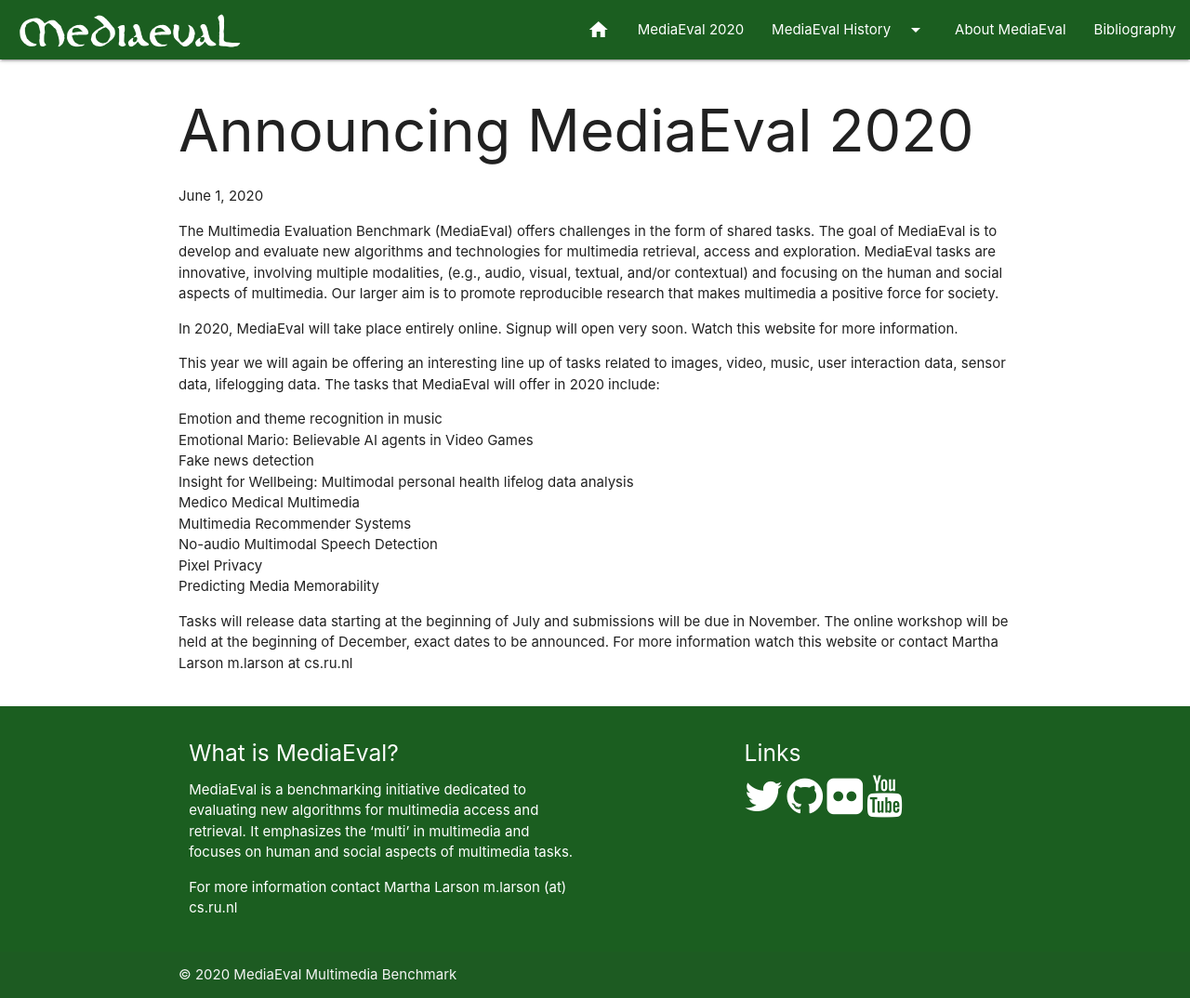
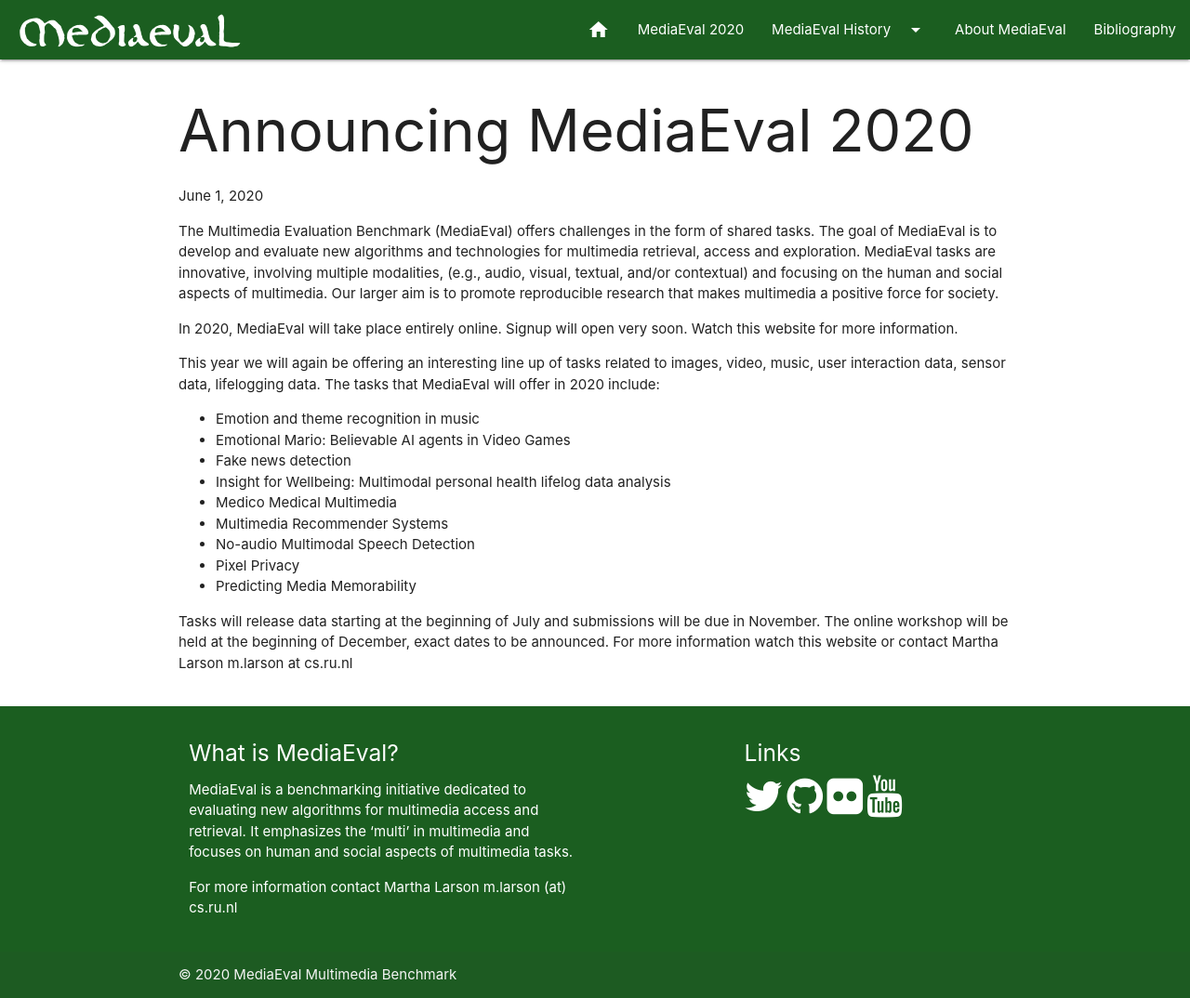
Before and after one commit to multimediaeval/multimediaeval.github.io, a Jekyll site: the page built from _posts/2020-06-01-annoucing-2020.md, in a window 1280 px wide and 1074 px high. Shown: the whole window at 93% size. Built offline with Jekyll 4.4.1, drawn with Linux system fonts in a browser that asks for light colours.

Commit message:
solved unordered list Materialize problem, explained in more detail here: https://github.com/Dogfalo/materialize/issues/2582#issuecomment-649188333

```diff
--- a/_includes/bs/header/_nav.html
+++ b/_includes/bs/header/_nav.html
@@ -16,7 +16,7 @@
         <i class="material-icons" style="color:white;">menu</i>
       </a>
       <!-- Big screen Structure -->
-      <ul class="right hide-on-med-and-down">
+      <ul class="materialize right hide-on-med-and-down">
         <li><a href="/"><i class="material-icons" style="color:white;">home</i></a></li>
         {% for edition in sorted_editions limit:1 %}
           <li><a href="{{ edition.url | relative_url }}" style="color:white;">{{ edition.title }}</a></li>
@@ -38,7 +38,7 @@
 </div>
 
 <!-- Big screen dropdown Structure -->
-<ul class="dropdown-content" id="editions">
+<ul class="dropdown-content materialize" id="editions">
   {% for edition in sorted_editions offset:1 %}
   <li><a href="{{ edition.url | relative_url }}">{{ edition.title }}</a></li>
   {% endfor %}
@@ -46,7 +46,7 @@
 </ul>
 
 <!-- Mobile Structure -->
-<ul class="sidenav green darken-4" id="mobile-nav">
+<ul class="materialize sidenav green darken-4" id="mobile-nav">
   <li><a href="/" style="color:white;">Home</a></li>
   {% for edition in sorted_editions limit:1 %}
   <li><a href="{{ edition.url | relative_url }}" style="color:white;">{{ edition.title }}</a></li>
@@ -65,7 +65,7 @@
 </ul>
 
 <!-- Mobile dropdown Structure -->
-<ul class="dropdown-content" id="mobile-editions">
+<ul class="dropdown-content materialize" id="mobile-editions">
   {% for edition in sorted_editions offset:1 %}
   <li><a href="{{ edition.url | relative_url }}">{{ edition.title }}</a></li>
   {% endfor %}
--- a/_posts/2020-06-01-annoucing-2020.md
+++ b/_posts/2020-06-01-annoucing-2020.md
@@ -9,14 +9,14 @@ In 2020, MediaEval will take place entirely online. Signup will open very soon.
 
 This year we will again be offering an interesting line up of tasks related to images, video, music, user interaction data, sensor data, lifelogging data. The tasks that MediaEval will offer in 2020 include:
 
-- Emotion and theme recognition in music
-- Emotional Mario: Believable AI agents in Video Games
-- Fake news detection
-- Insight for Wellbeing: Multimodal personal health lifelog data analysis
-- Medico Medical Multimedia
-- Multimedia Recommender Systems
-- No-audio Multimodal Speech Detection
-- Pixel Privacy
-- Predicting Media Memorability
+  * Emotion and theme recognition in music
+  * Emotional Mario: Believable AI agents in Video Games
+  * Fake news detection
+  * Insight for Wellbeing: Multimodal personal health lifelog data analysis
+  * Medico Medical Multimedia
+  * Multimedia Recommender Systems
+  * No-audio Multimodal Speech Detection
+  * Pixel Privacy
+  * Predicting Media Memorability
 
 Tasks will release data starting at the beginning of July and submissions will be due in November. The online workshop will be held at the beginning of December, exact dates to be announced.  For more information watch this website or contact Martha Larson m.larson at cs.ru.nl
```
Also changed, not shown: assets/css/materialize.css, assets/css/materialize.min.css. Lines whose indentation alone changed are shown as unchanged.
